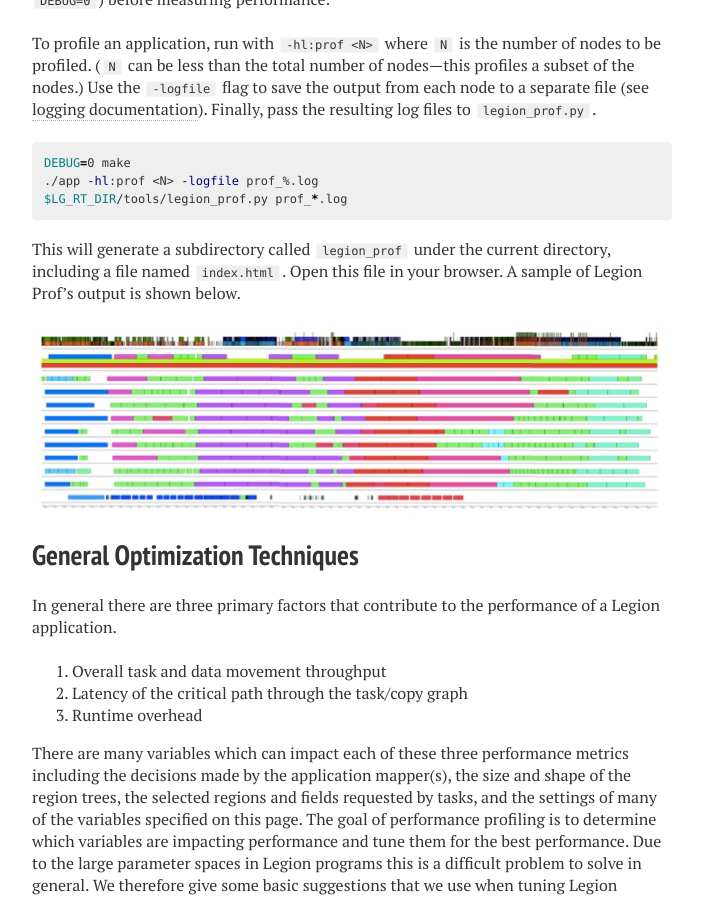
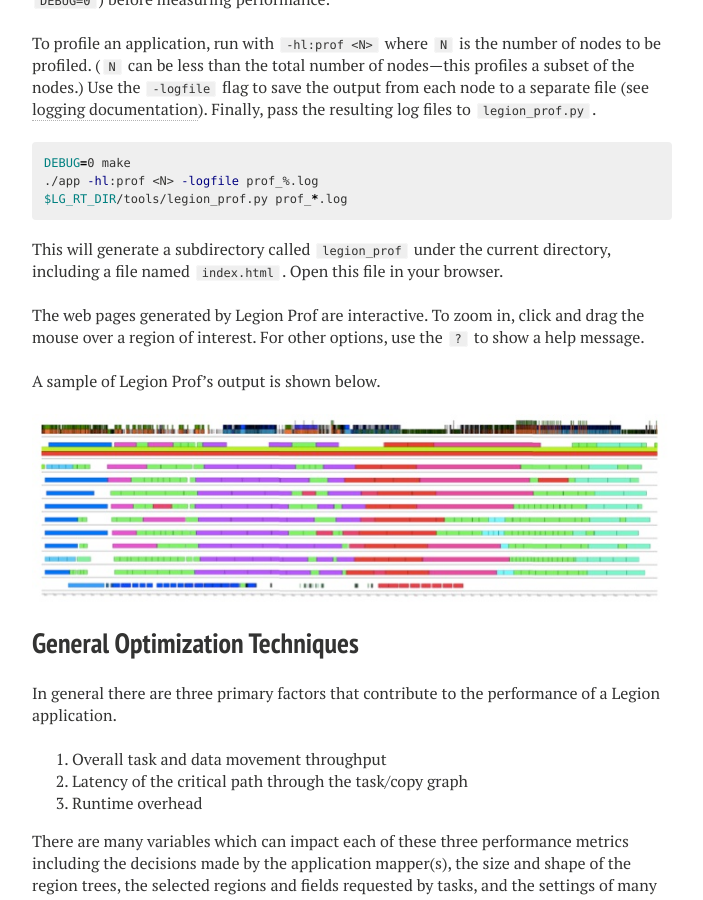
Before and after one commit to apryakhin/legion.stanford.edu, a Jekyll site: the page built from profiling.md, in a window 1280 px wide and 900 px high, scrolled down 936 px. Shown: the whole window, without its empty margins (288-991 px from the left). Built offline with Jekyll 4.4.1, drawn with Linux system fonts in a browser that asks for light colours; nearby versions of some CDN libraries.

Commit message:
Basic usage information on Legion Prof.

```diff
--- a/profiling.md
+++ b/profiling.md
@@ -60,7 +60,13 @@ $LG_RT_DIR/tools/legion_prof.py prof_*.log
 
 This will generate a subdirectory called `legion_prof` under the
 current directory, including a file named `index.html`. Open this file
-in your browser. A sample of Legion Prof's output is shown below.
+in your browser.
+
+The web pages generated by Legion Prof are interactive. To zoom in,
+click and drag the mouse over a region of interest. For other options,
+use the `?` to show a help message.
+
+A sample of Legion Prof's output is shown below.
 
 ![](/images/legion_prof.jpg)
 
```
